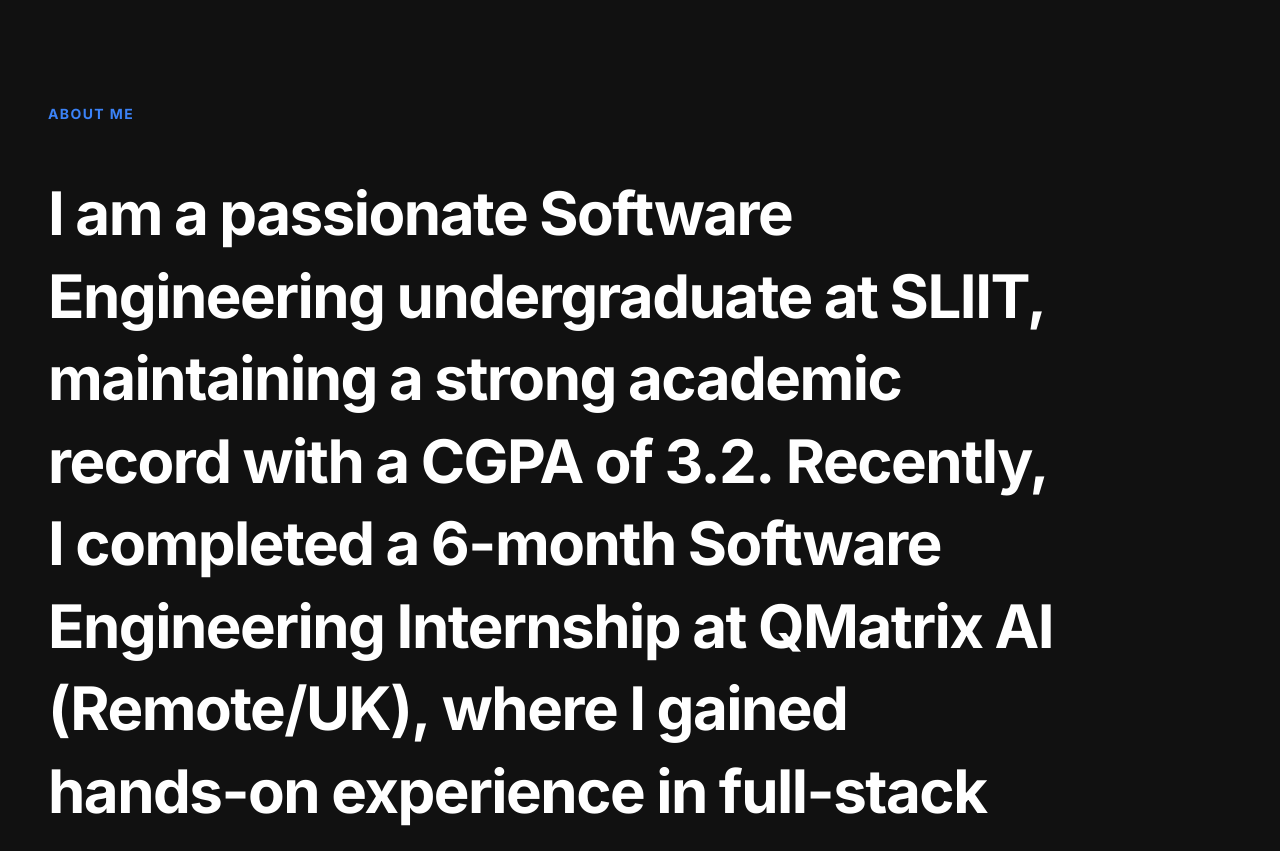
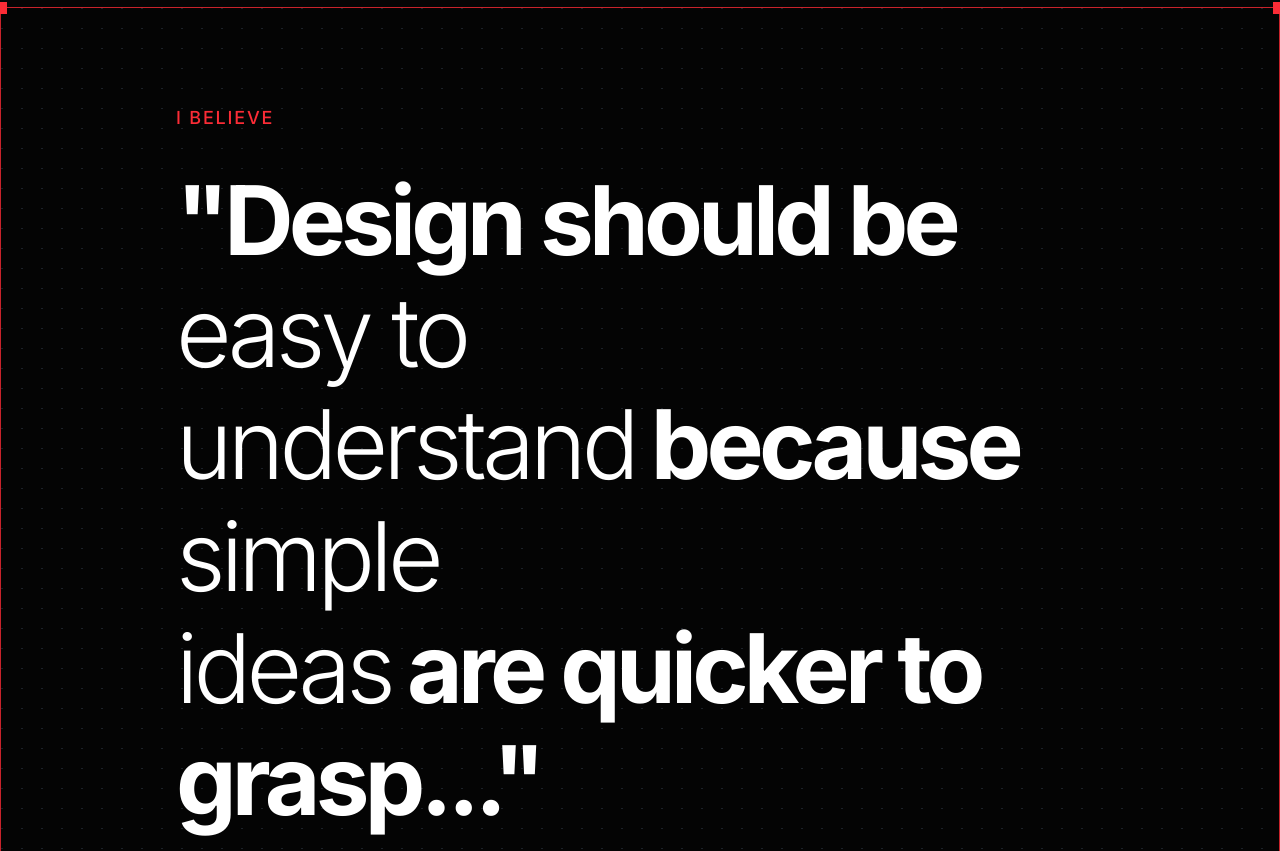
Before and after one commit to Deepatharshan/personal-portfolio, a Next.js app: page / in a window 1280 px wide. Shown: the part 1289-2140 px from the top of the page. Built offline with nearby package versions, Linux system fonts and the light colour scheme.

Commit message:
feat: add Quote design section with DotPattern background

```diff
--- a/src/app/page.tsx
+++ b/src/app/page.tsx
@@ -1,5 +1,6 @@
 import Navbar from "@/components/Navbar";
 import Hero from "@/components/Hero";
+import Quote from "@/components/Quote";
 import About from "@/components/About";
 import Skills from "@/components/Skills";
 import Experience from "@/components/Experience";
@@ -14,6 +15,7 @@
       <Navbar />
       <main>
         <Hero />
+        <Quote />
         <About />
         <Skills />
         <Experience />
--- /dev/null
+++ b/src/components/Quote.tsx
@@ -0,0 +1,45 @@
+"use client";
+
+import { DotPattern } from "@/components/ui/dot-pattern";
+
+export default function Quote() {
+  return (
+    <section className="bg-background py-16 md:py-24 overflow-hidden flex justify-center w-full">
+      <div className="mx-auto w-full max-w-7xl px-6 xl:px-0">
+        <div className="relative flex flex-col items-center border border-red-500/80 bg-background/50">
+          <DotPattern width={20} height={20} className="fill-slate-500/30" />
+
+          {/* Corner Squares */}
+          <div className="absolute -left-1.5 -top-1.5 h-3 w-3 bg-red-500" />
+          <div className="absolute -bottom-1.5 -left-1.5 h-3 w-3 bg-red-500" />
+          <div className="absolute -right-1.5 -top-1.5 h-3 w-3 bg-red-500" />
+          <div className="absolute -bottom-1.5 -right-1.5 h-3 w-3 bg-red-500" />
+
+          <div className="relative z-20 mx-auto w-full max-w-5xl rounded-[40px] px-8 py-12 md:px-12 md:py-20 xl:py-24">
+            <p className="text-sm font-medium uppercase tracking-widest text-red-500 mb-6 md:mb-10 lg:text-lg">
+              I believe
+            </p>
+            <div className="flex flex-col gap-2 md:gap-4 text-3xl tracking-tighter sm:text-5xl md:text-6xl lg:text-7xl xl:text-8xl text-foreground">
+              <div className="flex flex-wrap items-center gap-2 md:gap-4">
+                <span className="font-bold">"Design should be</span>
+                <span className="font-light text-muted-foreground/90">easy to</span>
+              </div>
+              <div className="flex flex-wrap items-center gap-2 md:gap-4">
+                <span className="font-light text-muted-foreground/90">understand</span>
+                <span className="font-bold">because</span>
+                <span className="font-light text-muted-foreground/90">simple</span>
+              </div>
+              <div className="flex flex-wrap items-center gap-2 md:gap-4">
+                <span className="font-light text-muted-foreground/90">ideas</span>
+                <span className="font-bold">are quicker to</span>
+              </div>
+              <div className="flex flex-wrap items-center gap-2 md:gap-4">
+                <span className="font-bold">grasp..."</span>
+              </div>
+            </div>
+          </div>
+        </div>
+      </div>
+    </section>
+  );
+}
```
